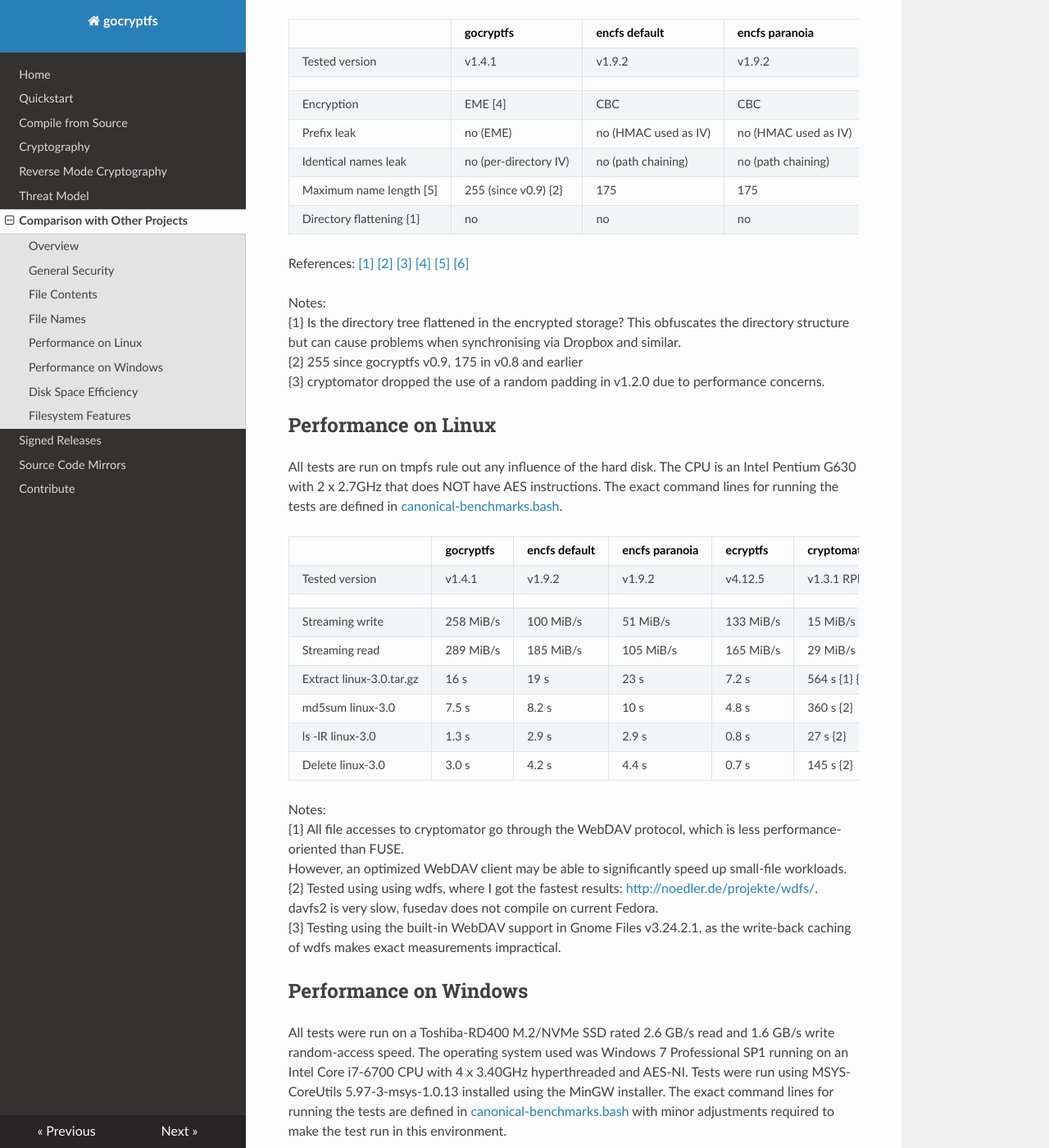
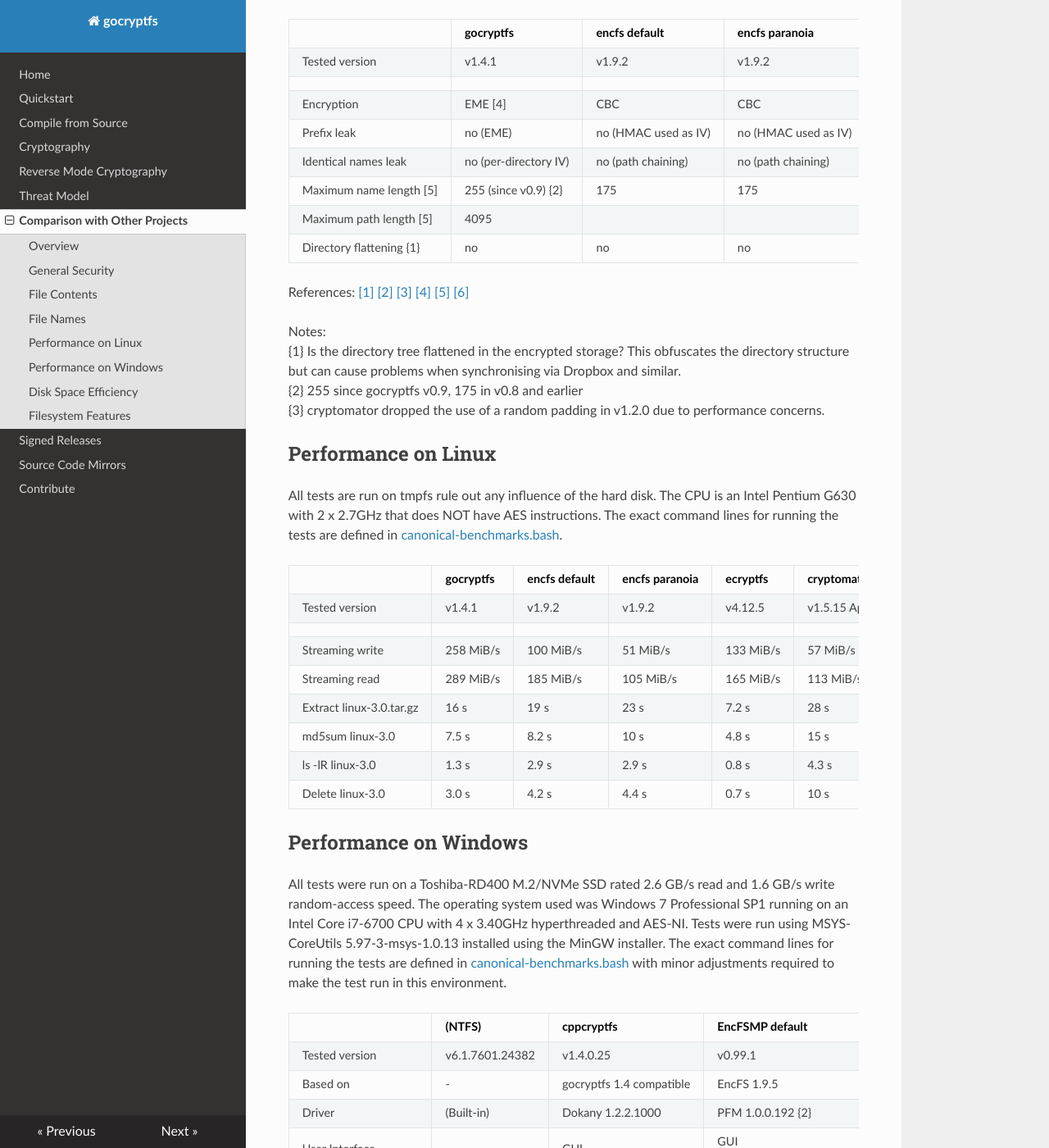
Before and after one commit to rfjakob/gocryptfs-website, an MkDocs documentation site: the page built from docs/comparison.md, in a window 1280 px wide and 1400 px high, scrolled down 1677 px. Shown: the whole window at 82% size. Built offline with MkDocs 1.6.1, drawn with Linux system fonts in a browser that asks for light colours; nearby versions of some CDN libraries; old or Windows-style settings are respelled for this version of MkDocs; some of the changed text lies outside the part shown.

Commit message:
Add path length, test Cryptomator v1.5.15
Fixes https://github.com/rfjakob/gocryptfs/issues/552

```diff
--- a/docs/comparison.md
+++ b/docs/comparison.md
@@ -166,12 +166,13 @@ File Names
 
 |                          |       gocryptfs       |    encfs default     |    encfs paranoia    | ecryptfs | cryptomator  |      securefs      |       CryFS        |
 | ------------------------ | --------------------- | -------------------- | -------------------- | -------- | ------------ | ------------------ | ------------------ |
-| Tested version           | v1.4.1                | v1.9.2               | v1.9.2               | v4.12.5  | v1.3.1 RPM   | v0.7.3-30-g2596467 | 0.9.7-15-g3d52f6a8 |
+| Tested version           | v1.4.1                | v1.9.2               | v1.9.2               | v4.12.5  | v1.5.15 AppImage FUSE | v0.7.3-30-g2596467 | 0.9.7-15-g3d52f6a8 |
 |                          |                       |                      |                      |          |              |                    |                    |
 | Encryption               | EME [4]               | CBC                  | CBC                  | CBC      | AES-SIV      | AES-SIV            | GCM (dir DB)       |
 | Prefix leak              | no (EME)              | no (HMAC used as IV) | no (HMAC used as IV) | yes [2]  | no (AES-SIV) | no (AES-SIV)       | no (GCM)           |
 | Identical names leak     | no (per-directory IV) | no (path chaining)   | no (path chaining)   | yes [1]  | no [3] {3}   | yes [6]            | no (GCM)           |
-| Maximum name length [5]  | 255 (since v0.9) {2}  | 175                  | 175                  | 143      | 1025         | 143                | 1024               |
+| Maximum name length [5]  | 255 (since v0.9) {2}  | 175                  | 175                  | 143      | 1024         | 143                | 1024               |
+| Maximum path length [5]  | 4095                  |                      |                      |          | 4095         |                    |                    |
 | Directory flattening {1} | no                    | no                   | no                   | no       | yes          | yes                | yes                |
 
 References:
@@ -179,8 +180,9 @@ References:
 [[2]](https://gist.github.com/rfjakob/61a17bf3c7eb9932d791)
 [[3]](https://github.com/cryptomator/cryptomator/commit/3b178030c7a6001c1d070ee181aaae71f760d33f)
 [[4]](https://github.com/rfjakob/eme)
-[[5]](https://github.com/rfjakob/gocryptfs/blob/master/tests/maxlen.bash)
+[[5]](https://github.com/rfjakob/gocryptfs/blob/master/contrib/maxlen.bash)
 [[6]](https://gist.github.com/rfjakob/5ff1591db263d85684ac03fc47009b35)
+
 
 Notes:
 {1} Is the directory tree flattened in the encrypted storage? This
@@ -199,22 +201,15 @@ The exact command lines for running the tests are defined in
 
 |                          | gocryptfs | encfs default | encfs paranoia |  ecryptfs |  cryptomator  |      securefs      |        CryFS        |
 | ------------------------ | --------- | ------------- | -------------- | --------- | ------------- | ------------------ | ------------------- |
-| Tested version           | v1.4.1    | v1.9.2        | v1.9.2         | v4.12.5   | v1.3.1 RPM    | v0.7.3-30-g2596467 | v0.9.7-12-gd9634246 |
+| Tested version           | v1.4.1    | v1.9.2        | v1.9.2         | v4.12.5   | v1.5.15 AppImage FUSE | v0.7.3-30-g2596467 | v0.9.7-12-gd9634246 |
 |                          |           |               |                |           |               |                    |                     |
-| Streaming write          | 258 MiB/s | 100 MiB/s     | 51 MiB/s       | 133 MiB/s | 15 MiB/s {3}  | 132 MiB/s          | 69 MiB/s            |
-| Streaming read           | 289 MiB/s | 185 MiB/s     | 105 MiB/s      | 165 MiB/s | 29 MiB/s {3}  | 155 MiB/s          | 99 MiB/s            |
-| Extract linux-3.0.tar.gz | 16 s      | 19 s          | 23 s           | 7.2 s     | 564 s {1} {2} | 14 s               | 41 s                |
-| md5sum linux-3.0         | 7.5 s     | 8.2 s         | 10 s           | 4.8 s     | 360 s {2}     | 7.7 s              | 42 s                |
-| ls -lR linux-3.0         | 1.3 s     | 2.9 s         | 2.9 s          | 0.8 s     | 27 s {2}      | 1.2 s              | 17 s                |
-| Delete linux-3.0         | 3.0 s     | 4.2 s         | 4.4 s          | 0.7 s     | 145 s {2}     | 2.2 s              | 21 s                |
+| Streaming write          | 258 MiB/s | 100 MiB/s     | 51 MiB/s       | 133 MiB/s | 57 MiB/s      | 132 MiB/s          | 69 MiB/s            |
+| Streaming read           | 289 MiB/s | 185 MiB/s     | 105 MiB/s      | 165 MiB/s | 113 MiB/s     | 155 MiB/s          | 99 MiB/s            |
+| Extract linux-3.0.tar.gz | 16 s      | 19 s          | 23 s           | 7.2 s     | 28 s          | 14 s               | 41 s                |
+| md5sum linux-3.0         | 7.5 s     | 8.2 s         | 10 s           | 4.8 s     | 15 s          | 7.7 s              | 42 s                |
+| ls -lR linux-3.0         | 1.3 s     | 2.9 s         | 2.9 s          | 0.8 s     | 4.3 s         | 1.2 s              | 17 s                |
+| Delete linux-3.0         | 3.0 s     | 4.2 s         | 4.4 s          | 0.7 s     | 10 s          | 2.2 s              | 21 s                |
 
-Notes:
-{1} All file accesses to cryptomator go through the WebDAV protocol, which is less performance-oriented than FUSE.<br>
-However, an optimized WebDAV client may be able to significantly speed up small-file workloads.<br>
-{2} Tested using using wdfs, where I got the fastest results: <http://noedler.de/projekte/wdfs/>.
-davfs2 is very slow, fusedav does not compile on current Fedora.<br>
-{3} Testing using the built-in WebDAV support in Gnome Files v3.24.2.1, as the write-back
-caching of wdfs makes exact measurements impractical.
 
 Performance on Windows
 ----------------------
@@ -256,14 +251,14 @@ Disk Space Efficiency
 
 |                           |    ext4   | gocryptfs | encfs default | encfs paranoia |  ecryptfs | cryptomator |      securefs     |       CryFS        |
 | ------------------------- | --------- | --------- | ------------- | -------------- | --------- | ----------- | ----------------- | ------------------ |
-| Tested version            | v4.12.5   | v1.4.1    | v1.9.2        | v1.9.2         | v4.12.5   | TBD         | 0.7.3-30-g2596467 | 0.9.7-15-g3d52f6a8 |
+| Tested version            | v4.12.5   | v1.4.1    | v1.9.2        | v1.9.2         | v4.12.5   | v1.5.15 AppImage FUSE | 0.7.3-30-g2596467 | 0.9.7-15-g3d52f6a8 |
 |                           |           |           |               |                |           |             |                   |                    |
 | Empty file {1}            | 0         | 0         | 0             | 0              | 8,192     | 88          | 16                | 32,768             |
 | 1 byte file {1}           | 1         | 51        | 9             | 17             | 12,288    | 137         | 45                | 32,768             |
 | 1,000,000 bytes file {1}  | 1,000,000 | 1,007,858 | 1,000,008     | 1,007,888      | 1,011,712 | 1,001,576   | 1,006,876         | 1,048,576 {4}      |
 | linux-3.0 source tree {5} |           |           |               |                |           |             |                   |                    |
-| ...disk usage {2}         | 494 MiB   | 512 MiB   | 495 MiB       | 498 MiB        | 784 MiB   | 498 MiB     | 498 MiB           | 1485 MiB           |
-| ...sum of file sizes {3}  | 411 MiB   | 416 MiB   | 412 MiB       | 415 MiB        | 784 MiB   | TBD         | 416 MiB           | 1485 MiB           |
+| ...disk usage {2}         | 494 MiB   | 512 MiB   | 495 MiB       | 498 MiB        | 784 MiB   | 520 MiB     | 498 MiB           | 1485 MiB           |
+| ...sum of file sizes {3}  | 411 MiB   | 416 MiB   | 412 MiB       | 415 MiB        | 784 MiB   | 430 MiB     | 416 MiB           | 1485 MiB           |
 
 Notes:
 {1} `ls -l` on the encrypted file<br>
```
Also changed, not shown: other parts of docs/comparison.md (+1 -1 lines).
